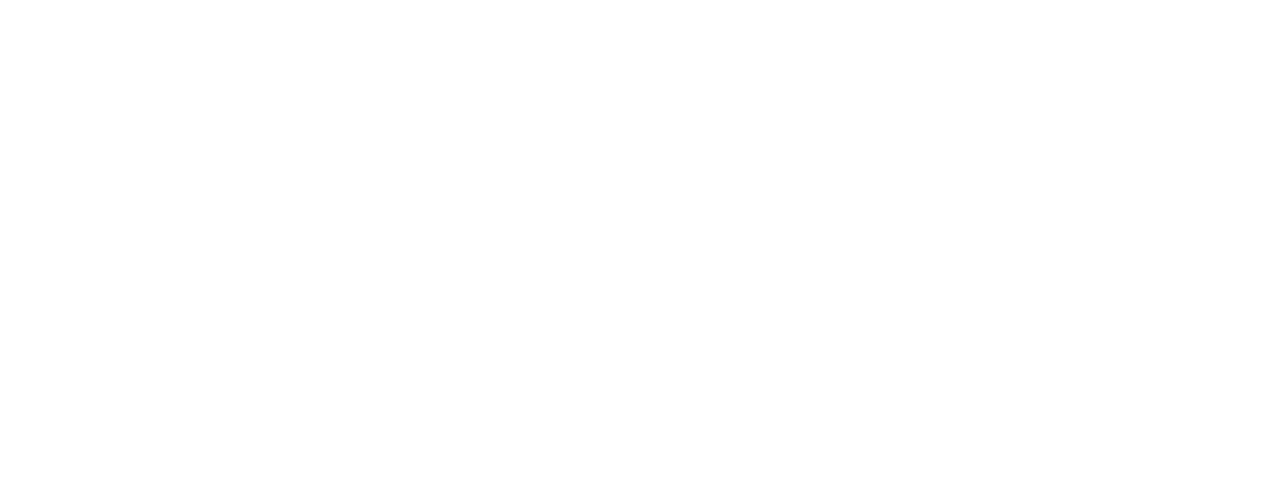
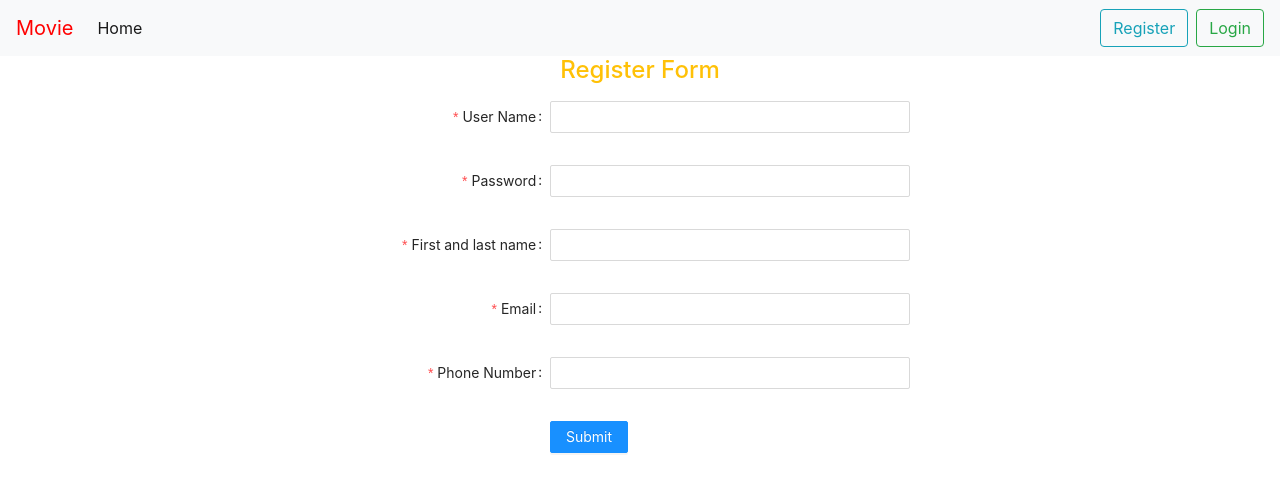
Before and after one commit to hongthanh711/BC29_CapstoneJS_PhamHongThanhHuynhDaiNguyenNguyenTrongHuu, a React (Create React App) app: page /register-form in a window 1280 px wide. Before the commit this address had no page. Shown: the top 492 px of the page. Built offline with nearby package versions, Linux system fonts and the light colour scheme.

Commit message:
upload register form

```diff
--- a/src/components/header/header.jsx
+++ b/src/components/header/header.jsx
@@ -60,7 +60,7 @@
             </>
           ) : (
             <>
-              <span>Xin chào {userState.userInfo.hoTen}</span>
+              <span>Xin chào {userState.userInfo.hoTen} </span>
               <button onClick={handleLogout} className='btn btn-info'>
                 ĐĂNG XUẤT
               </button>
--- /dev/null
+++ b/src/pages/register-form/register-form.jsx
@@ -0,0 +1,114 @@
+import { Button, Form, Input, InputNumber } from 'antd';
+import React from 'react';
+const layout = {
+    labelCol: { span: 8, },
+    wrapperCol: { span: 16, },
+};
+
+// const validateMessages = {
+//     required: '${label} is required!',
+//     types: {
+//         email: '${label} is not a valid email!',
+//         number: '${label} is not a valid number!',
+//     },
+//     number: {
+//         range: '${label} must be between ${min} and ${max}',
+//     },
+// };
+export default function RegisterForm() {
+    const onFinish = (values) => {
+        console.log(values);
+    };
+    return (
+        <div className='container'>
+            <div className='row justify-content-center'>
+                <div className='col-6'>
+                    {/* validateMessages={validateMessages}  name="nest-messages"*/}
+                    <Form {...layout} onFinish={onFinish} >
+                        <div className='form-group text-center'>
+                            <h4 className='text-warning'>Register Form</h4>
+                        </div>
+                        <Form.Item
+                            name='userName'
+                            label="User Name "
+                            rules={[{
+                                required: true,
+                                message: 'User Name không được bỏ trống.'
+                            },
+                            {
+                                pattern: '^(?=[a-zA-Z0-9._]{8,20}$)(?!.*[_.]{2})[^_.].*[^_.]$',
+                                message: 'User Name không đúng định dạng.'
+                            },
+                            ]}
+                        >
+                            <Input />
+                        </Form.Item>
+                        <Form.Item
+                            name='password'
+                            label="Password "
+                            rules={[{
+                                required: true,
+                                message: 'Password không được bỏ trống.'
+                            }]}
+                        >
+                            <Input />
+                        </Form.Item>
+                        <Form.Item
+                            name='firstAndLastName'
+                            label="First and last name "
+                            rules={[{
+                                required: true,
+                                message: 'Họ và tên không được bỏ trống.'
+                            },
+                            {
+                                pattern: '^[a-zA-ZÀÁÂÃÈÉÊÌÍÒÓÔÕÙÚĂĐĨŨƠàáâãèéêìíòóôõùúăđĩũơƯĂẠẢẤẦẨẪẬẮẰẲẴẶẸẺẼỀỀỂẾưăạảấầẩẫậắằẳẵặẹẻẽềềểếỄỆỈỊỌỎỐỒỔỖỘỚỜỞỠỢỤỦỨỪễệỉịọỏốồổỗộớờởỡợụủứừỬỮỰỲỴÝỶỸửữựỳỵỷỹ\s\W|_]+$',
+                                message: 'Họ và tên không đúng định dạng.'
+                            }
+                            ]}
+                        >
+                            <Input />
+                        </Form.Item>
+                        <Form.Item
+                            name={['user', 'email']}
+                            label="Email"
+                            rules={[{
+                                required: true,
+                                message: 'Email không được bỏ trống.'
+                            },
+                            {
+                                pattern: '[-0-9a-zA-Z.+_]+@[-0-9a-zA-Z.+_]+\.[a-zA-Z]{2,4}',
+                                message: 'Email không đúng định dạng.'
+                            }
+                            ]}
+                        >
+                            <Input />
+                        </Form.Item>
+                        <Form.Item
+                            name={['phoneNumber']}
+                            label="Phone Number"
+                            rules={[
+                                {
+                                    required: true,
+                                    message: 'Phone Number không được bỏ trống',
+                                    min: 0,
+                                    max: 99,
+                                },
+                                {
+                                    pattern: /^[0-9\b]+$/,
+                                    message: 'vui lòng không nhập chữ.'
+                                }
+                            ]}
+                        >
+                            <Input />
+                        </Form.Item>
+                        <Form.Item wrapperCol={{ ...layout.wrapperCol, offset: 8 }}>
+                            <Button type="primary" htmlType="submit">
+                                Submit
+                            </Button>
+                        </Form.Item>
+                    </Form>
+                </div>
+            </div>
+        </div>
+    );
+}
--- a/src/pages/register/register.jsx
+++ /dev/null
@@ -1,5 +0,0 @@
-import React from 'react'
-
-export default function Register() {
-    return <div>register</div>
-}
--- a/src/routes/index.jsx
+++ b/src/routes/index.jsx
@@ -1,5 +1,5 @@
 import CreateUser from 'pages/create-user/create-user'
-import Register from 'pages/register/register'
+import RegisterForm from 'pages/register-form/register-form'
 import UpdateMovie from 'pages/update-movie/update-movie'
 import UserInfo from 'pages/user-info/user-info'
 import UserManagement from 'pages/user-management/user-management'
@@ -52,8 +52,8 @@
                     ],
                 },
                 {
-                    path: '/register',
-                    element: <Register />,
+                    path: '/register-form',
+                    element: <RegisterForm />,
                 },
                 { path: '/profile', element: <UserInfo /> },
             ],
```
